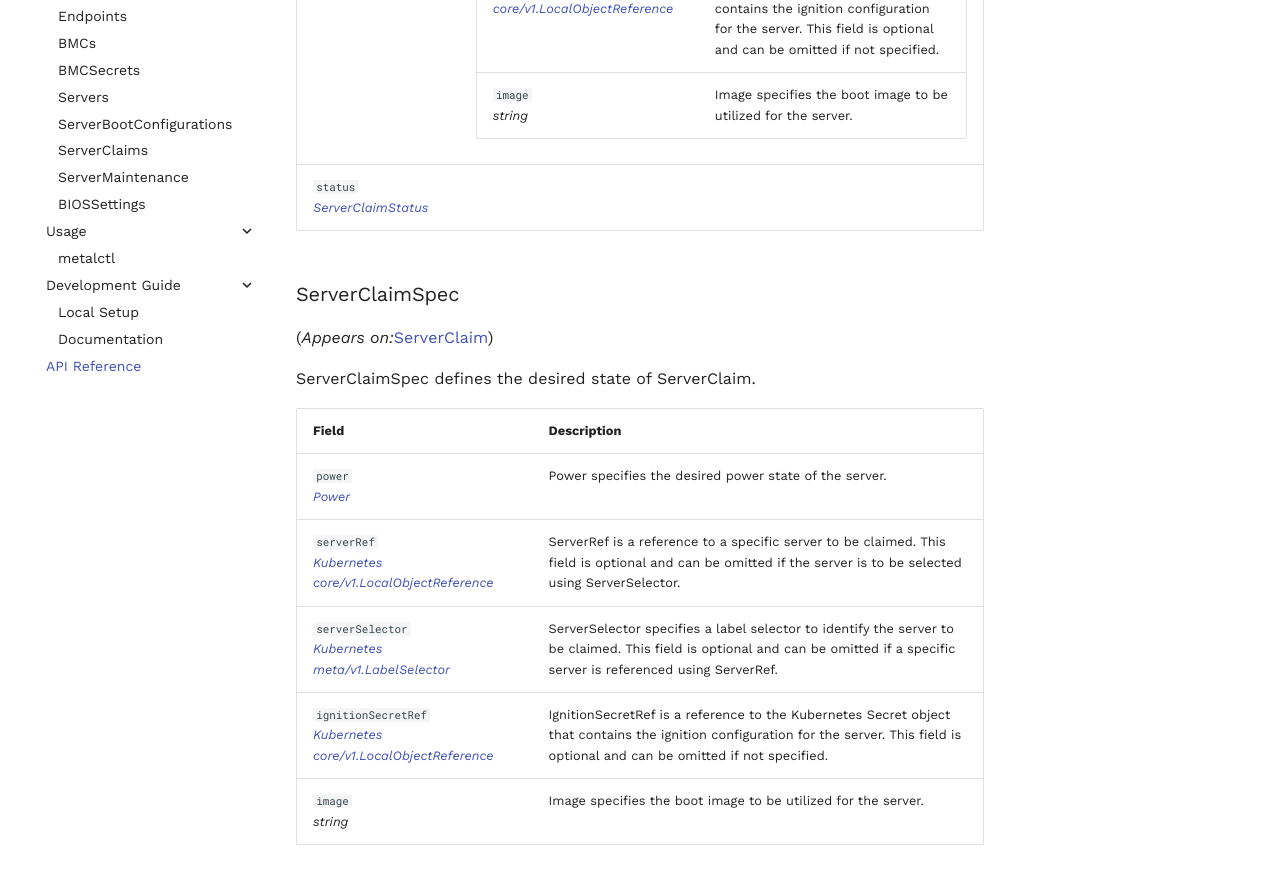
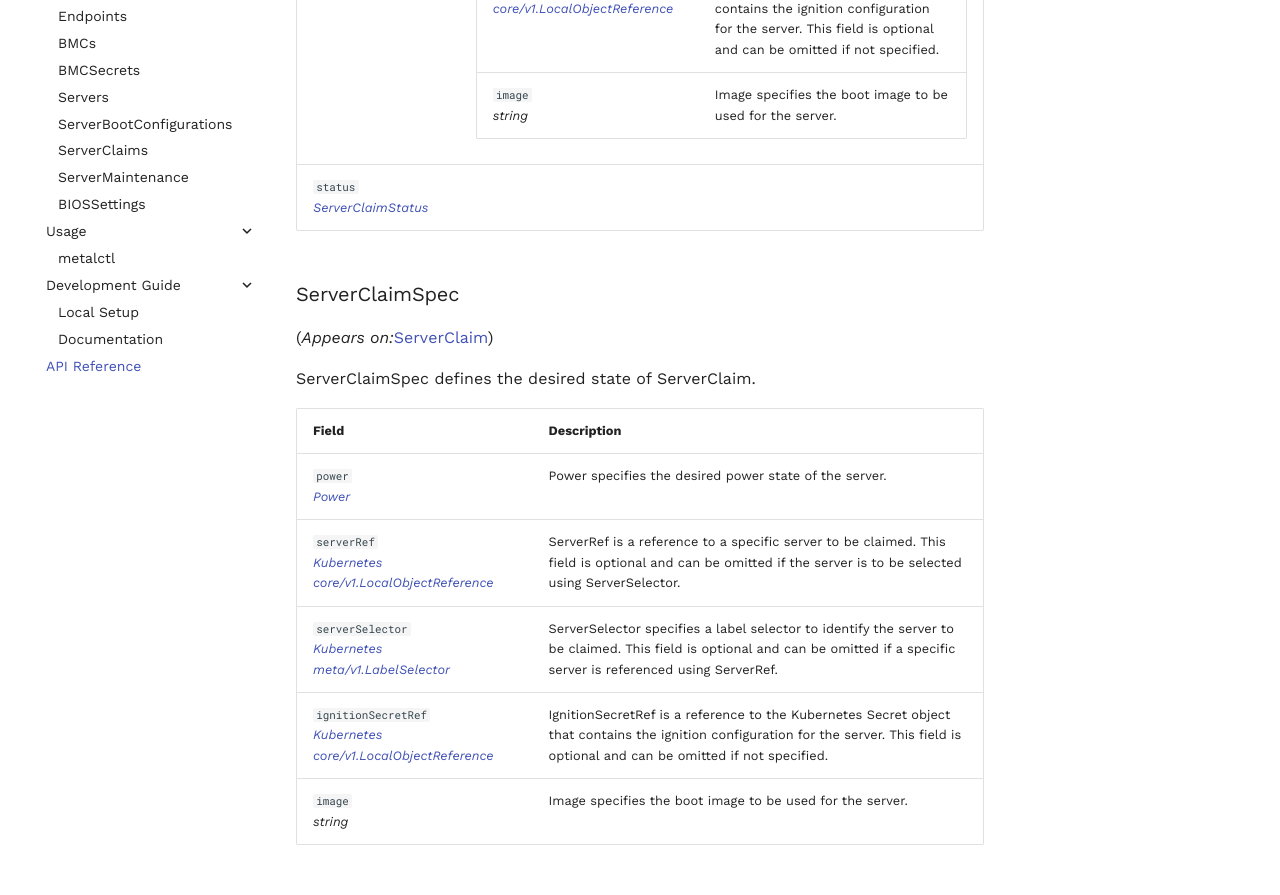
Before and after one commit to ironcore-dev/metal-operator, an MkDocs documentation site: the page built from docs/api-reference/api.md, in a window 1280 px wide and 1400 px high, scrolled down 18631 px. Shown: the part 173-1068 px from the top of the window. Built offline with MkDocs 1.6.1 and Material for MkDocs 9.7.7, drawn with Linux system fonts in a browser that asks for light colours; comment, search, counter and statistics services are not loaded.

```diff
--- a/docs/api-reference/api.md
+++ b/docs/api-reference/api.md
@@ -2058,7 +2058,7 @@
 </em>
 </td>
 <td>
-<p>Image specifies the boot image to be utilized for the server.</p>
+<p>Image specifies the boot image to be used for the server.</p>
 </td>
 </tr>
 </table>
@@ -2157,7 +2157,7 @@
 </em>
 </td>
 <td>
-<p>Image specifies the boot image to be utilized for the server.</p>
+<p>Image specifies the boot image to be used for the server.</p>
 </td>
 </tr>
 </tbody>
```
Also changed, not shown: 4 other files.
